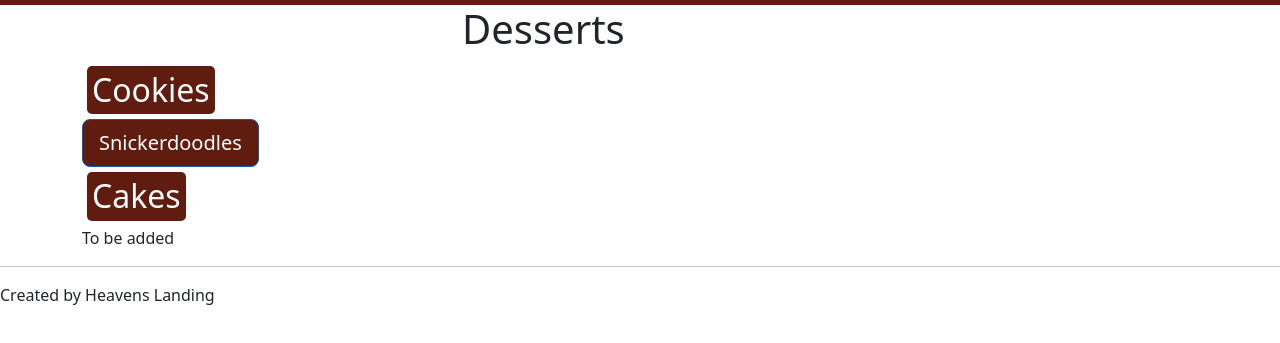
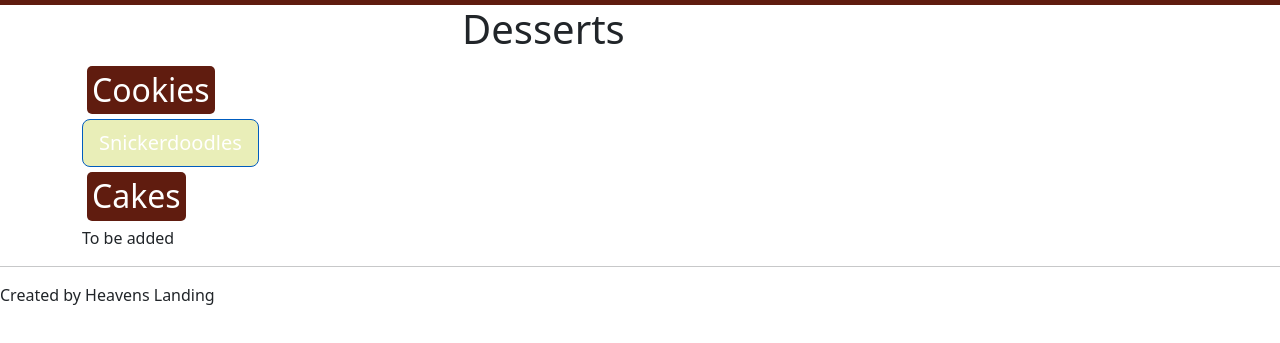
Before and after one commit to HeavensLanding/WhiskedWonder, a plain HTML site: page Desserts.html in a window 1280 px wide. Shown: the part 91-434 px from the top of the page. Drawn offline with nearby package versions, Linux system fonts and the light colour scheme.

Commit message:
btn color change light

```diff
--- a/styles.css
+++ b/styles.css
@@ -59,5 +59,5 @@ h4{
 }
 
 .btn-primary{
-    background-color: rgba(96,28,15,255) !important;
+    background-color: #e9eeb8 !important;
 }
```
